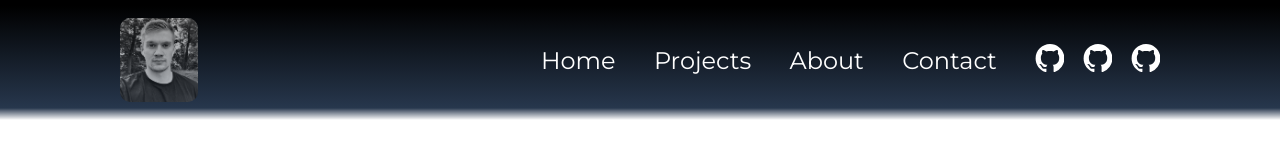
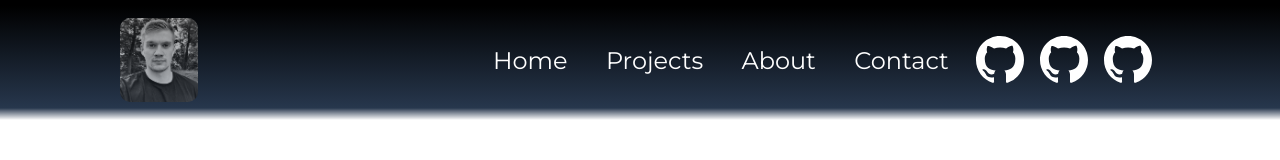
Before and after one commit to pataspatek/portfolio, a React (Vite) app in the folder frontend/: page / in a window 1280 px wide. Shown: the top 160 px of the page. Built offline with nearby package versions, Linux system fonts and the light colour scheme.

Commit message:
header box-sizing corrected

```diff
--- a/frontend/src/styles/header.css
+++ b/frontend/src/styles/header.css
@@ -98,9 +98,9 @@
 .social-item,
 .social-icon {
     /* Social item and icon dimensions */
-    width: var(--header-social-icon-height);
+    height: var(--header-social-icon-height);
     color: var(--text-color-light);
-    padding: 0 0.6em;
+    padding: 0 4px;
     transition: var(--hover-transition)
 }
 
```
